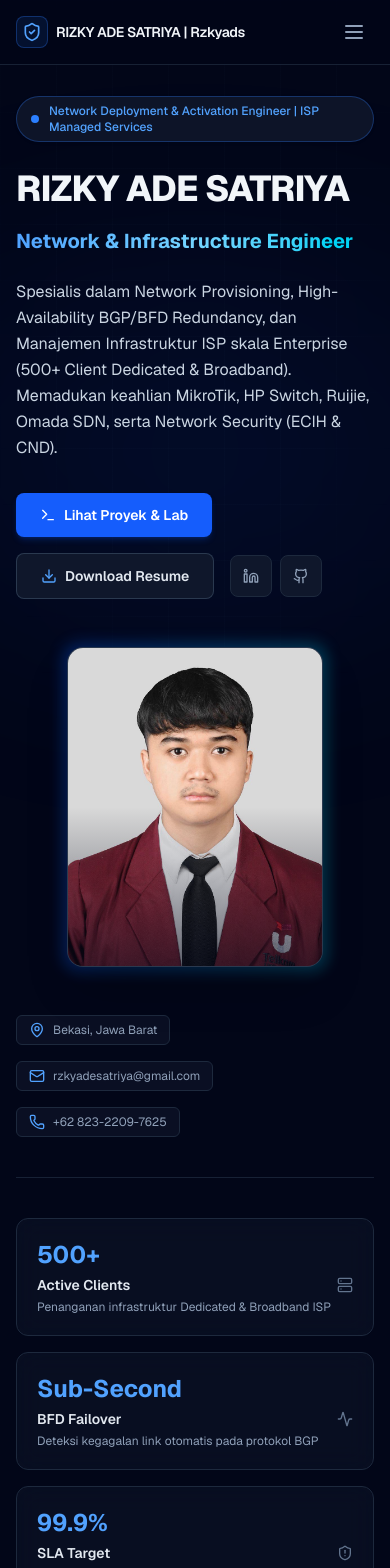
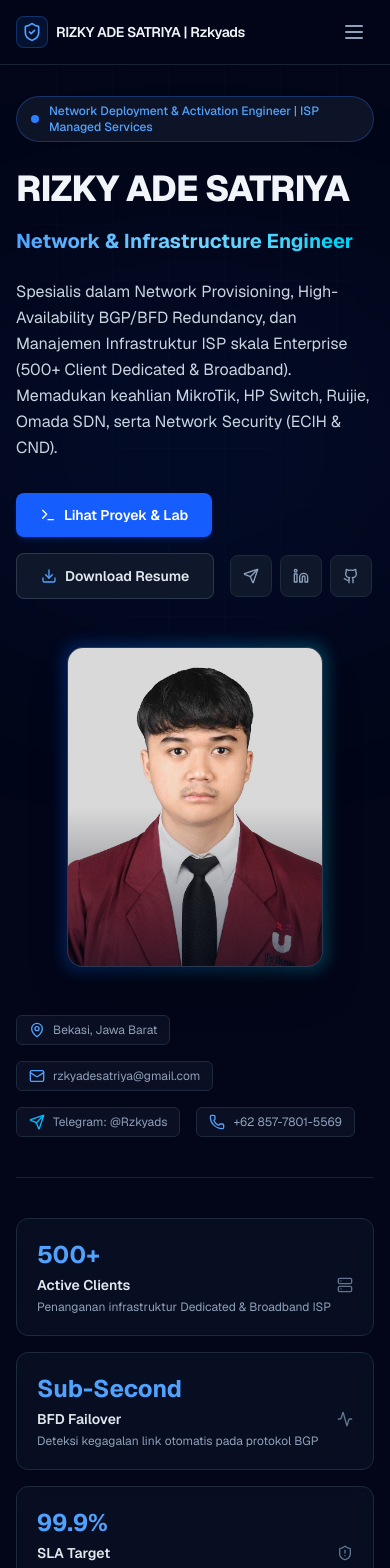
Before and after one commit to Rzkyads/My_Portofolio, a Next.js app: page / in a window 390 px wide. Shown: the top 1568 px of the page. Built offline with nearby package versions, Linux system fonts and the light colour scheme.

Commit message:
fix: update phone number to +62 857-7801-5569

```diff
--- a/src/components/Hero.tsx
+++ b/src/components/Hero.tsx
@@ -2,7 +2,7 @@
 
 import Image from "next/image";
 import { motion } from "framer-motion";
-import { Download, Mail, MapPin, Phone, Github, Linkedin, Terminal, Server, Activity, ShieldAlert, Award } from "lucide-react";
+import { Download, Mail, MapPin, Phone, Github, Linkedin, Send, Terminal, Server, Activity, ShieldAlert, Award } from "lucide-react";
 import { personalInfo, metrics } from "@/data/portfolio";
 
 export default function Hero() {
@@ -61,6 +61,15 @@ export default function Hero() {
               </a>
               <div className="flex items-center gap-2">
                 <a
+                  href="https://t.me/Rzkyads"
+                  target="_blank"
+                  rel="noopener noreferrer"
+                  className="p-3 text-slate-400 bg-slate-900 border border-slate-800 rounded-lg hover:text-sky-400 hover:border-sky-500/40 transition-all"
+                  title="Telegram (@Rzkyads)"
+                >
+                  <Send className="w-4 h-4" />
+                </a>
+                <a
                   href={personalInfo.linkedin}
                   target="_blank"
                   rel="noopener noreferrer"
@@ -114,7 +123,11 @@ export default function Hero() {
             <Mail className="w-4 h-4 text-blue-400" />
             <span>{personalInfo.email}</span>
           </a>
-          <a href={`tel:${personalInfo.phone.replace(/[^0-9+]/g, '')}`} className="flex items-center gap-2 px-3 py-1.5 rounded-md bg-slate-900/60 border border-slate-800 hover:border-blue-500/40 transition-colors">
+          <a href="https://t.me/Rzkyads" target="_blank" rel="noopener noreferrer" className="flex items-center gap-2 px-3 py-1.5 rounded-md bg-slate-900/60 border border-slate-800 hover:border-sky-500/40 transition-colors">
+            <Send className="w-4 h-4 text-sky-400" />
+            <span>Telegram: @Rzkyads</span>
+          </a>
+          <a href={`tel:${personalInfo.phoneLink}`} className="flex items-center gap-2 px-3 py-1.5 rounded-md bg-slate-900/60 border border-slate-800 hover:border-blue-500/40 transition-colors">
             <Phone className="w-4 h-4 text-blue-400" />
             <span>{personalInfo.phone}</span>
           </a>
--- a/src/data/portfolio.ts
+++ b/src/data/portfolio.ts
@@ -5,8 +5,11 @@ export const personalInfo = {
   badge: "Network Deployment & Activation Engineer | ISP Managed Services",
   location: "Bekasi, Jawa Barat",
   email: "rzkyadesatriya@gmail.com",
-  phone: "+62 823-2209-7625",
-  linkedin: "https://linkedin.com/in/rizkyadesatriya",
+  phone: "+62 857-7801-5569",
+  phoneLink: "+6285778015569",
+  telegram: "https://t.me/Rzkyads",
+  telegramId: "@Rzkyads",
+  linkedin: "https://www.linkedin.com/in/rizkyadesatriya",
   github: "https://github.com/Rzkyads",
   summary: "Spesialis dalam Network Provisioning, High-Availability BGP/BFD Redundancy, dan Manajemen Infrastruktur ISP skala Enterprise (500+ Client Dedicated & Broadband). Memadukan keahlian MikroTik, HP Switch, Ruijie, Omada SDN, serta Network Security (ECIH & CND)."
 };
```
